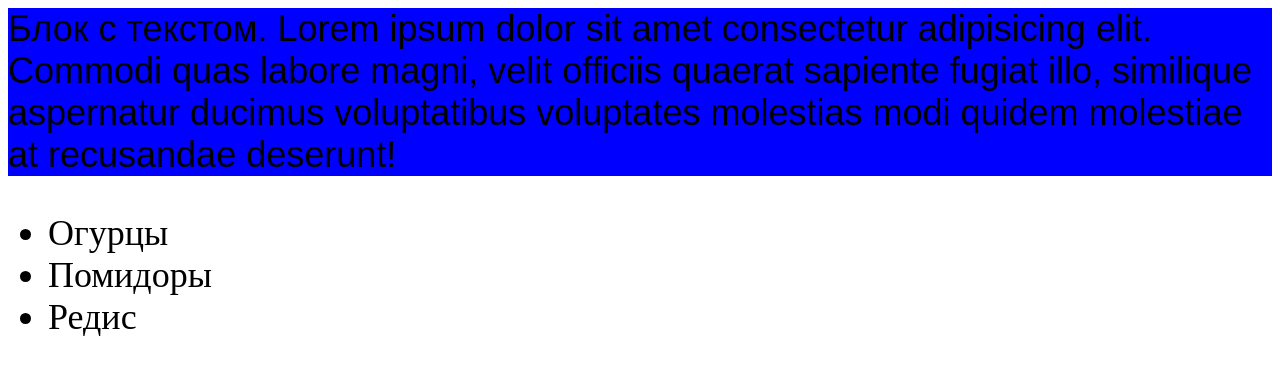
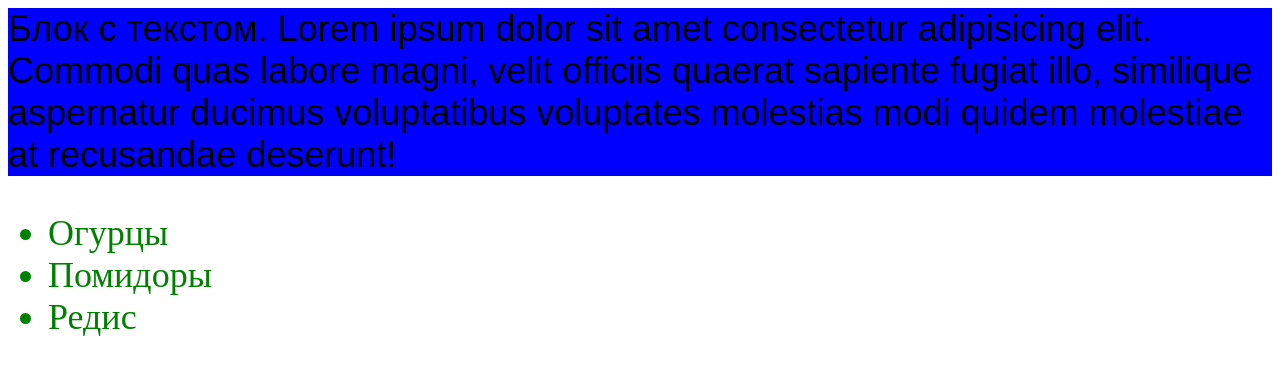
Before and after one commit to alyona177/git-train, a plain HTML site: page index.html in a window 1280 px wide. Drawn offline with Linux system fonts and the light colour scheme.

Commit message:
поменяла цвет списка на зеленый

```diff
--- a/styles.css
+++ b/styles.css
@@ -6,3 +6,7 @@
     font-family: Arial, Helvetica, sans-serif;
     background-color: blue;
 }
+
+ul {
+    color: green;
+}
```
